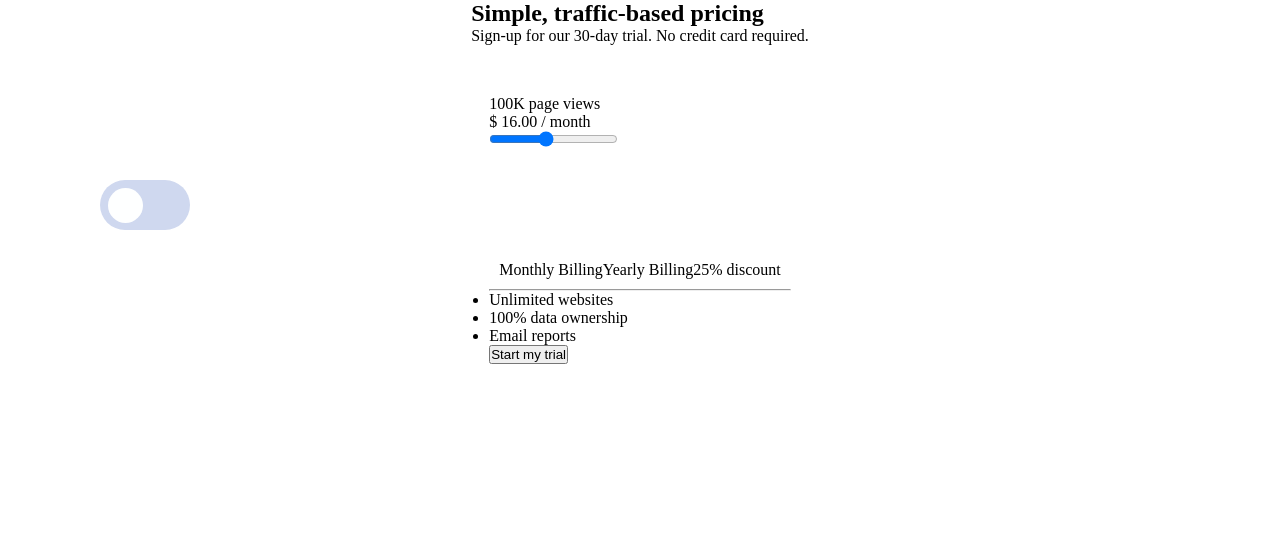
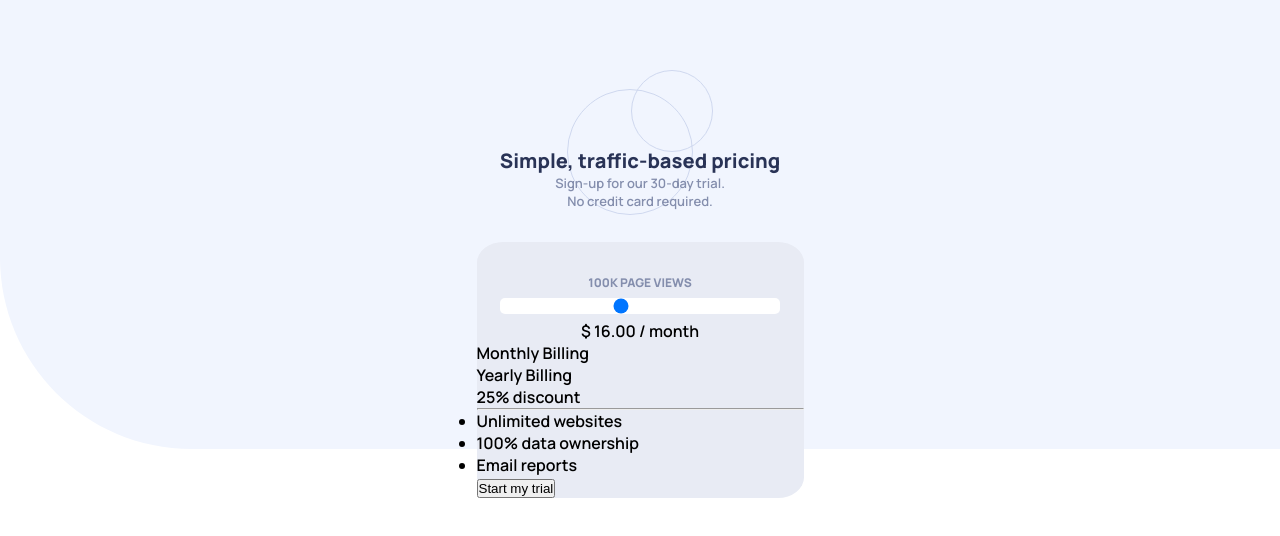
Before and after one commit to schincharauli/-interactive-pricing-component, a plain HTML site: page index.html in a window 1280 px wide. Drawn offline with Linux system fonts and the light colour scheme.

Commit message:
addind initial design to the project:

```diff
--- a/index.html
+++ b/index.html
@@ -9,32 +9,41 @@
 <body>
 
   <main class="container">
+    <img class="patern-image" src="./images/pattern-circles.svg" alt="">
+
     <section class="headline">
       <h1>Simple, traffic-based pricing</h1>
-      <p>Sign-up for our 30-day trial. No credit card required. </p>
+      <div class="headline-paragraph">
+        <p>Sign-up for our 30-day trial. </p>
+        <p> No credit card required.</p>
+      </div>
     </section>
-    <aside>
+
+
+
+
+      <div class="card">
+
+
       <div class="tarif">
         <div class="page-views">
           <span class="views">100K</span> page views
         </div>
+        <div class="progress-bar">
+          <input type="range" class="rangeClass" min="8" max="36" step="1" value="20", oninput="mainFun()"  >
+          </div>
         <div class="price">
           <span>$ <span id="valBox" class="priceFix">16</span>.00</span>
           <span class="month">/ month</span>
         </div>
       </div>
 
+      <div class="progress">
 
-
-
-      <div class="progress">
-        <div class="progress-bar">
-        <input type="range" class="rangeClass" min="8" max="36" step="1" value="20", onchange="mainFun()"  >
-        </div>
-        <div class="monthly-container">
+        <!-- <div class="monthly-container">
           <div class="toggle">
             <div class="toggle-button" onclick="toogleFun()"></div>
-          </div>
+          </div> -->
 
           <div class="text-monthly">Monthly Billing</div>
 
@@ -42,7 +51,7 @@
           <div class="text-yearly">Yearly Billing</div>
           <span class="discount">25% discount</span>
         </div>
-      </div>
+
       <hr>
 
       <div class="start">
@@ -53,7 +62,11 @@
         </ul>
         <button class="button">Start my trial</button>
       </div>
-    </aside>
+    </div>
+
+  </div>
+
+
   </main>
 
 
--- a/script.js
+++ b/script.js
@@ -8,8 +8,6 @@ const outputPrice = document.querySelector('#valBox');
 const rangeClass = document.querySelector('.rangeClass');
 // console.log(typeof rangeClass);
 
-// rangeClass.value = number;
-// console.log(typeof rangeClass);
 
 
 
@@ -18,6 +16,7 @@ let toggle = document.querySelector('.toggle');
 
 function toogleFun(){
     toggle.classList.toggle("active");
+    mainFun();
 
 }
 
--- a/style.css
+++ b/style.css
@@ -1,3 +1,5 @@
+@import url('https://fonts.googleapis.com/css2?family=Manrope:wght@600;800&display=swap');
+
 *{
     margin: 0;
     padding: 0;
@@ -7,6 +9,9 @@
 body{
     width: 100vw;
     height: 100vh;
+    font-family: 'Manrope', sans-serif;
+    background-image: url("./images/bg-pattern.svg");
+    background-repeat: no-repeat;
 }
 
 .container{
@@ -16,9 +21,69 @@ body{
     align-items: center;
 }
 
+.patern-image{
+    display: flex;
+    margin: 70px auto;
+}
+
+.headline{
+    padding: 32px;
+    margin-top: -170px;
+    text-align: center;
+}
+
+.headline h1{
+    font-size: 20px;
+    font-weight: 800;
+    color: #293356;
+}
+
+.headline p{
+    font-size: 13px;
+    font-weight: 600;
+    color: #848EAD;
+
+}
+
+.card{
+    width: 327px;
+    height: auto;
+    background-color: #e8ebf4;
+    border-radius: 8%;
+}
+
+
 .tarif{
-    margin-top: 50px;
+    padding-top: 32px;
+    height: 100px;
+    display: flex;
+    flex-direction: column;
+    justify-content: space-between;
+    text-align: center;
 }
+
+.progress-bar{
+    display: flex;
+    margin: auto;
+
+}
+
+.rangeClass{
+    width: 280px;
+    -webkit-appearance: none;
+    border-radius: 5px;
+}
+
+.page-views{
+    font-size: 12px;
+    text-transform: uppercase;
+    color: #848EAD;
+    font-weight: 800;
+
+}
+
+
+
 
 
 .monthly-container{
```
